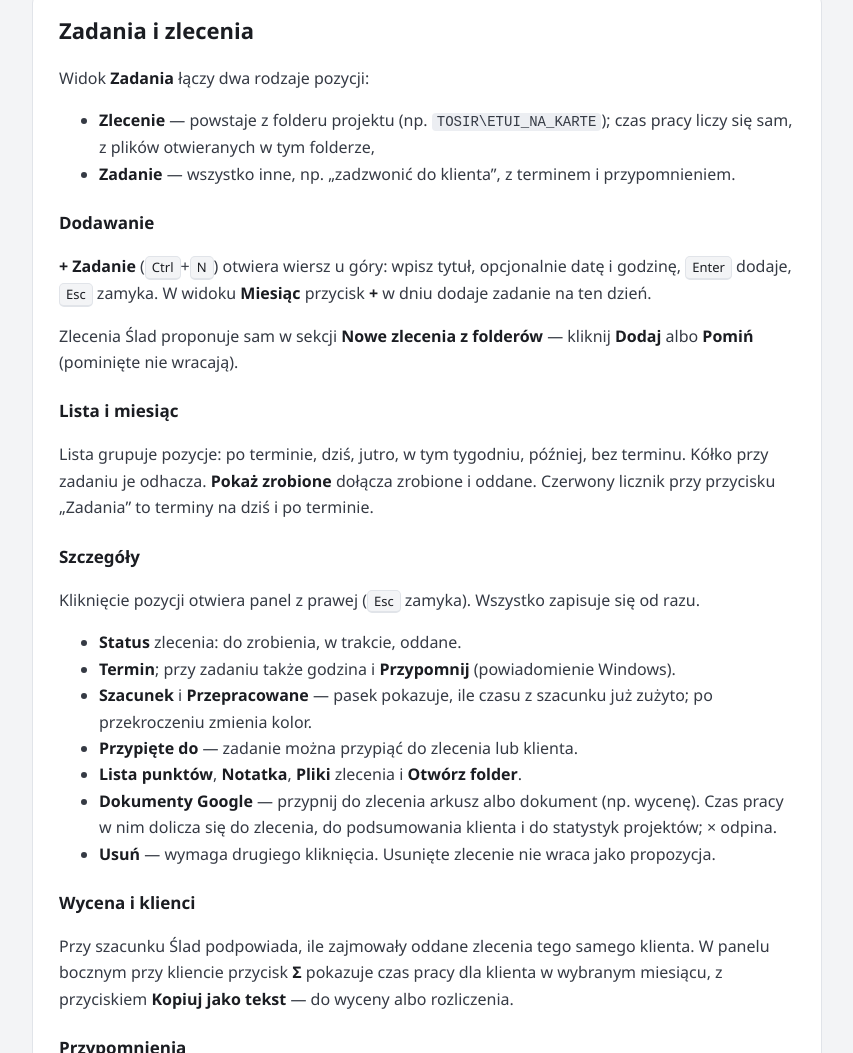
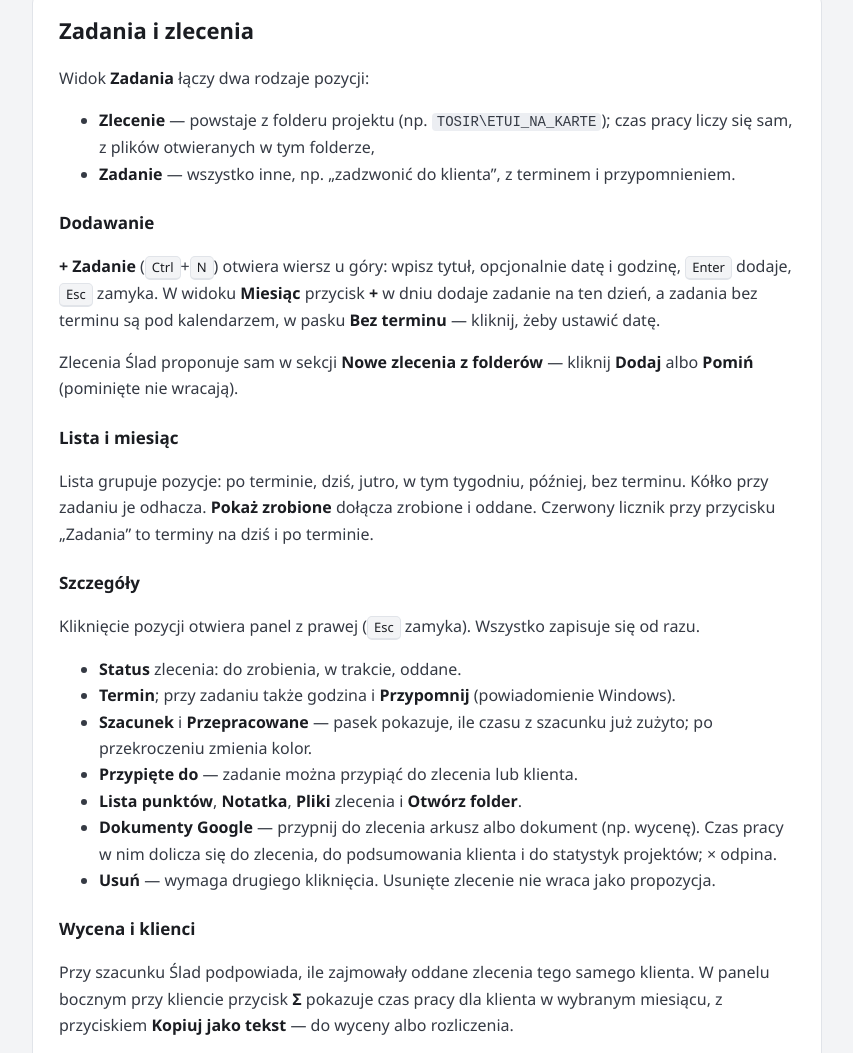
Before and after one commit to tomaszbm-dotcom/slad-strona, a plain HTML site: page instrukcja.html in a window 1280 px wide. Shown: the part 3708-4761 px from the top of the page, without its empty margins (342-1195 px from the left). Drawn offline with Linux system fonts and the light colour scheme.

Commit message:
Instrukcja 0.9.0: zadania bez terminu w widoku Miesiąc

```diff
--- a/instrukcja.html
+++ b/instrukcja.html
@@ -161,7 +161,7 @@
   <li><b>Zadanie</b> — wszystko inne, np. „zadzwonić do klienta”, z terminem i przypomnieniem.</li>
 </ul>
 <h3>Dodawanie</h3>
-<p><b>+ Zadanie</b> (<kbd>Ctrl</kbd>+<kbd>N</kbd>) otwiera wiersz u góry: wpisz tytuł, opcjonalnie datę i godzinę, <kbd>Enter</kbd> dodaje, <kbd>Esc</kbd> zamyka. W widoku <b>Miesiąc</b> przycisk <b>+</b> w dniu dodaje zadanie na ten dzień.</p>
+<p><b>+ Zadanie</b> (<kbd>Ctrl</kbd>+<kbd>N</kbd>) otwiera wiersz u góry: wpisz tytuł, opcjonalnie datę i godzinę, <kbd>Enter</kbd> dodaje, <kbd>Esc</kbd> zamyka. W widoku <b>Miesiąc</b> przycisk <b>+</b> w dniu dodaje zadanie na ten dzień, a zadania bez terminu są pod kalendarzem, w pasku <b>Bez terminu</b> — kliknij, żeby ustawić datę.</p>
 <p>Zlecenia Ślad proponuje sam w sekcji <b>Nowe zlecenia z folderów</b> — kliknij <b>Dodaj</b> albo <b>Pomiń</b> (pominięte nie wracają).</p>
 <h3>Lista i miesiąc</h3>
 <p>Lista grupuje pozycje: po terminie, dziś, jutro, w tym tygodniu, później, bez terminu. Kółko przy zadaniu je odhacza. <b>Pokaż zrobione</b> dołącza zrobione i oddane. Czerwony licznik przy przycisku „Zadania” to terminy na dziś i po terminie.</p>
```
